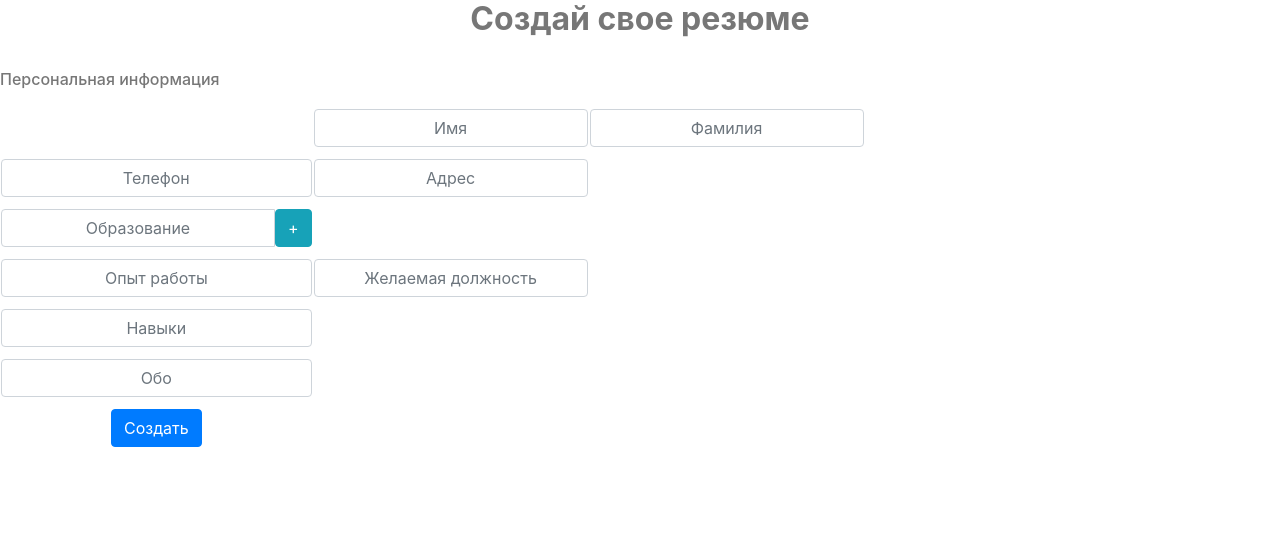
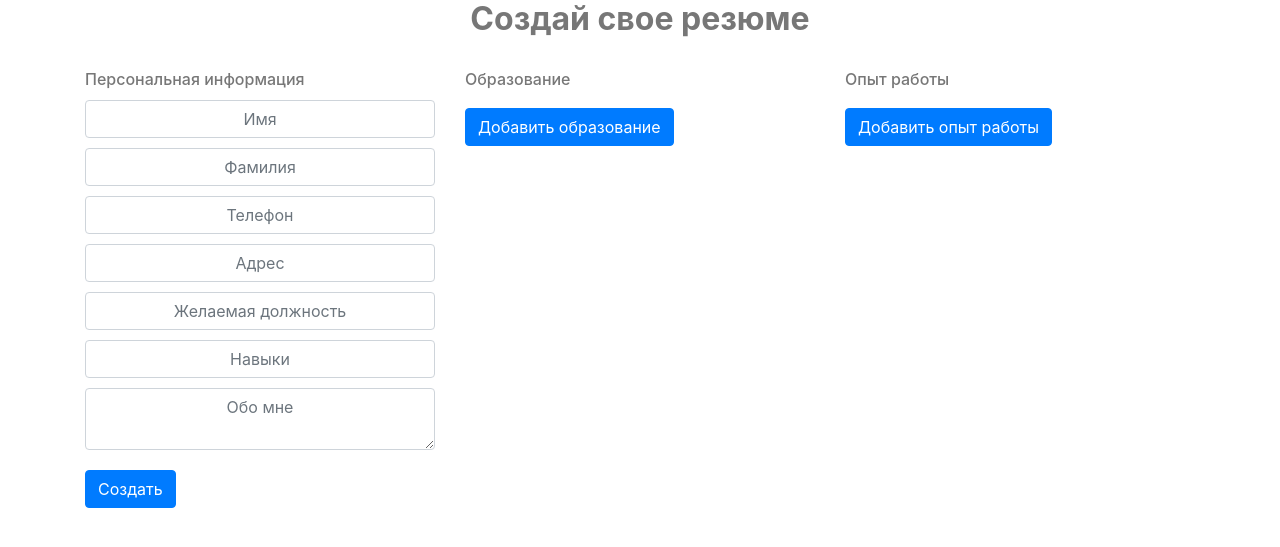
Before and after one commit to krax1337/bts-resumes, a Django app: page /generate_pdf/ in a window 1280 px wide. Shown: the top 547 px of the page. Run offline with Django 3.2, Linux system fonts and the light colour scheme; parts of the project's set-up code (start-up, migrations or seed data) failed here and were passed over; some libraries are stand-ins or nearby versions.

Commit message:
dynamics forms

```diff
--- a/formuploads/templates/formuploads/generate_pdf.html
+++ b/formuploads/templates/formuploads/generate_pdf.html
@@ -22,11 +22,19 @@
 				}
 						.form-control{
 								margin-top:10px;
+								margin-bottom: 10px;
 
 						}
 
 						.btn{
 								margin-top:10px;
+						}
+
+						.element_ed
+						{
+							margin-top: 10px;
+							outline: 2px solid #777777;
+							border: 3px solid #fff;
 						}
 						</style>
 		</head>
@@ -39,59 +47,67 @@
 <h1> Cоздай свое резюме</h1>
 
 	<br>
+	<div class="container">
 	<!--action="{{ request.build_absolute_uri }}pdf/" method="POST" enctype="multipart/form-data"-->
-        <form id="form" onsubmit="return false;"> {% csrf_token %}
-            <table><tr>
+	<form id="form" onsubmit="return false;" class="row"> {% csrf_token %}
+
+
+
+					<div class="col-4">
 							<h3>Персональная информация</h3>
-                <td></td>
-                <td>
 				<input id="firstname"  name="firstname" type="text" class="form-control" placeholder="Имя" style="text-align:center">
-                </td>
 
-                <td>
+
+
 				<input id = "lastname" name="lastname" type="text" class="form-control" placeholder="Фамилия" style=" text-align:center">
-                </td>
-</tr>
-            <tr>
-                <td>
-                <input id = "lastname" name="phone" type="text" class="form-control" placeholder="Телефон" style=" text-align:center">
-                </td>
 
-                <td>    <input name="address" type="text" class="form-control" placeholder="Адрес" style=" text-align:center">
-                </td>
-            </tr>
+				<input id = "phone" name="phone" type="text" class="form-control" placeholder="Телефон" style=" text-align:center">
 
-            <tr> <td><div class="input-group">
-                    <input name="educations" type="text" class="form-control" placeholder="Образование" style=" text-align:center">
 
-                            <button class="btn btn-info" type="button" data-toggle="collapse" data-target="#collapseExample" aria-expanded="false" aria-controls="collapseExample">
-                                                +
-                                        </button>
+				<input name="address" type="text" class="form-control" placeholder="Адрес" style=" text-align:center">
+
+				<input name="positions" type="text" class="form-control" placeholder="Желаемая должность" style=" text-align:center">
+				<input name="skills" type="text" class="form-control" placeholder="Навыки" style=" text-align:center">
+
+				<textarea name="about" type="text" class="form-control" placeholder="Обо мне" style=" text-align:center"></textarea>
+				<input class='btn btn-primary' type="submit" value="Создать" onclick="othername()" />
+
 			</div>
 
-                             <div class="collapse" id="collapseExample">
+				<div class="col-4" id="educations">
+						<h3>Образование</h3>
+					<button class="btn btn-primary" onclick="new_education()" value="Добавить образование">Добавить образование</button>
+
+						{% comment %} <div class="element_ed">
+					<input  name="education_name" type="text" class="form-control" placeholder="Название учебного заведения" style=" text-align:center">
+					<input  name="education_degree" type="text" class="form-control" placeholder="Степень" style=" text-align:center">
+					<input  name="education_start_date" type="text" class="form-control" placeholder="Дата начала обучения" style=" text-align:center">
+					<input 	name="education_end_date" type="text" class="form-control" placeholder="Дата конца обучения" style=" text-align:center">
+					<textarea 	name="education_description" type="text" class="form-control" placeholder="Описание" style=" text-align:center"></textarea>
+					</div> {% endcomment %}
+
+					</div>
+
+				<div class="col-4" id="experiences">
+					<h3>Опыт работы</h3>
+					<button class="btn btn-primary" onclick="new_experinece()" value="Добавить образование">Добавить опыт работы</button>
+
+					{% comment %} <div class="element_ed">
+							<input  name="experience_name" type="text" class="form-control" placeholder="Название компании" style=" text-align:center">
+							<input  name="experience_designation" type="text" class="form-control" placeholder="Должность" style=" text-align:center">
+							<input  name="experience_start_date" type="text" class="form-control" placeholder="Начало работы" style=" text-align:center">
+							<input 	name="experience_end_date" type="text" class="form-control" placeholder="Конец работы" style=" text-align:center">
+							<textarea 	name="experience_description" type="text" class="form-control" placeholder="Описание" style=" text-align:center"></textarea>
+					</div> {% endcomment %}
 
 
-                                <div class="input-group">
-                                <input name="educations" type="text" class="form-control" placeholder="Образование" style=" text-align:center">
-                                <button class="btn btn-info" type="button" data-toggle="collapse" data-target="#collapseExample" aria-expanded="false" aria-controls="collapseExample">
-                                        +
-                                </button> </div>
+				</div>
 
 
-                                </div> </td></tr>
-                       <tr> <td> <input name="experiences" type="text" class="form-control" placeholder="Опыт работы" style=" text-align:center">
-                       </td>
-                       <td><input name="positions" type="text" class="form-control" placeholder="Желаемая должность" style=" text-align:center">
-                       </td></tr> <tr> <td> <input name="skills" type="text" class="form-control" placeholder="Навыки" style=" text-align:center">
-                         </td> </tr>
-                    <tr><TD><input name="about" type="text" class="form-control" placeholder="Обо" style=" text-align:center">
-                    </TD></tr>
-                <tr><TD>	<center>
-							<input class='btn btn-primary' type="submit" value="Создать" onclick="othername()" />
-						</center></TD></tr>
-                    </table>
+
+
 			</form>
+		</div>
 
 
 
@@ -109,6 +125,127 @@
 <script src="https://maxcdn.bootstrapcdn.com/bootstrap/4.0.0-beta.2/js/bootstrap.min.js" integrity="sha384-alpBpkh1PFOepccYVYDB4do5UnbKysX5WZXm3XxPqe5iKTfUKjNkCk9SaVuEZflJ"
 		crossorigin="anonymous"></script>
 		<script>
+				var i_ed=0;
+				var i_ex=0;
+				function increment_edu(){
+					i_ed +=1;                         /* function for automatic increament of feild's "Name" attribute*/
+				}
+				function increment_exp(){
+					i_ex +=1;                         /* function for automatic increament of feild's "Name" attribute*/
+				}
+
+				function new_education()
+				{
+				var r=document.createElement('div');
+				r.setAttribute("class", 'element_ed');
+				increment_edu();
+
+				var y = document.createElement("INPUT");
+				y.setAttribute("type", "text");
+				y.setAttribute("placeholder","Название учебного заведения");
+				y.setAttribute("class","form-control");
+				y.setAttribute("style", " text-align:center");
+				y.setAttribute("name", "education_name");
+				y.setAttribute("id",i_ed);
+
+				var y_2 = document.createElement("INPUT");
+				y_2.setAttribute("type", "text");
+				y_2.setAttribute("placeholder","Степень");
+				y_2.setAttribute("class","form-control");
+				y_2.setAttribute("style"," text-align:center");
+				y_2.setAttribute("name", "education_degree");
+				y_2.setAttribute("id",i_ed);
+
+				var y_3 = document.createElement("INPUT");
+				y_3.setAttribute("type", "text");
+				y_3.setAttribute("placeholder","Дата начала обучения");
+				y_3.setAttribute("class","form-control");
+				y_3.setAttribute("style"," text-align:center");
+				y_3.setAttribute("name", "education_start_date");
+				y_3.setAttribute("id",i_ed);
+
+				var y_4 = document.createElement("INPUT");
+				y_4.setAttribute("type", "text");
+				y_4.setAttribute("placeholder","Дата конца обучения");
+				y_4.setAttribute("class","form-control");
+				y_4.setAttribute("style"," text-align:center");
+				y_4.setAttribute("name", "education_end_date");
+				y_4.setAttribute("id",i_ed);
+
+				var y_5 = document.createElement("TEXTAREA");
+				y_5.setAttribute("type", "text");
+				y_5.setAttribute("placeholder","Описание");
+				y_5.setAttribute("class","form-control");
+				y_5.setAttribute("style"," text-align:center");
+				y_5.setAttribute("name", "education_description");
+				y_5.setAttribute("id",i_ed);
+
+
+				r.appendChild(y);
+				r.appendChild(y_2);
+				r.appendChild(y_3);
+				r.appendChild(y_4);
+				r.appendChild(y_5);
+
+				document.getElementById("educations").appendChild(r);
+				}
+
+				function new_experinece()
+				{
+				var r=document.createElement('div');
+				r.setAttribute("class", 'element_ed');
+				increment_exp();
+
+				var y = document.createElement("INPUT");
+				y.setAttribute("type", "text");
+				y.setAttribute("placeholder","Название компании");
+				y.setAttribute("class","form-control");
+				y.setAttribute("style", " text-align:center");
+				y.setAttribute("name", "experience_name");
+				y.setAttribute("id",i_ex);
+
+				var y_2 = document.createElement("INPUT");
+				y_2.setAttribute("type", "text");
+				y_2.setAttribute("placeholder","Должность");
+				y_2.setAttribute("class","form-control");
+				y_2.setAttribute("style"," text-align:center");
+				y_2.setAttribute("name", "experience_designation");
+				y_2.setAttribute("id",i_ex);
+
+				var y_3 = document.createElement("INPUT");
+				y_3.setAttribute("type", "text");
+				y_3.setAttribute("placeholder","Начало работы");
+				y_3.setAttribute("class","form-control");
+				y_3.setAttribute("style"," text-align:center");
+				y_3.setAttribute("name", "experience_start_date");
+				y_3.setAttribute("id",i_ex);
+
+				var y_4 = document.createElement("INPUT");
+				y_4.setAttribute("type", "text");
+				y_4.setAttribute("placeholder","Конец работы");
+				y_4.setAttribute("class","form-control");
+				y_4.setAttribute("style"," text-align:center");
+				y_4.setAttribute("name", "experience_end_date");
+				y_4.setAttribute("id",i_ex);
+
+				var y_5 = document.createElement("TEXTAREA");
+				y_5.setAttribute("type", "text");
+				y_5.setAttribute("placeholder","Описание");
+				y_5.setAttribute("class","form-control");
+				y_5.setAttribute("style"," text-align:center");
+				y_5.setAttribute("name", "experience_description");
+				y_5.setAttribute("id",i_ex);
+
+
+				r.appendChild(y);
+				r.appendChild(y_2);
+				r.appendChild(y_3);
+				r.appendChild(y_4);
+				r.appendChild(y_5);
+
+				document.getElementById("experiences").appendChild(r);
+				}
+
 		function othername()
 				{
 				var firstname = document.getElementById("firstname").value;
```
Lines whose indentation alone changed are shown as unchanged.
